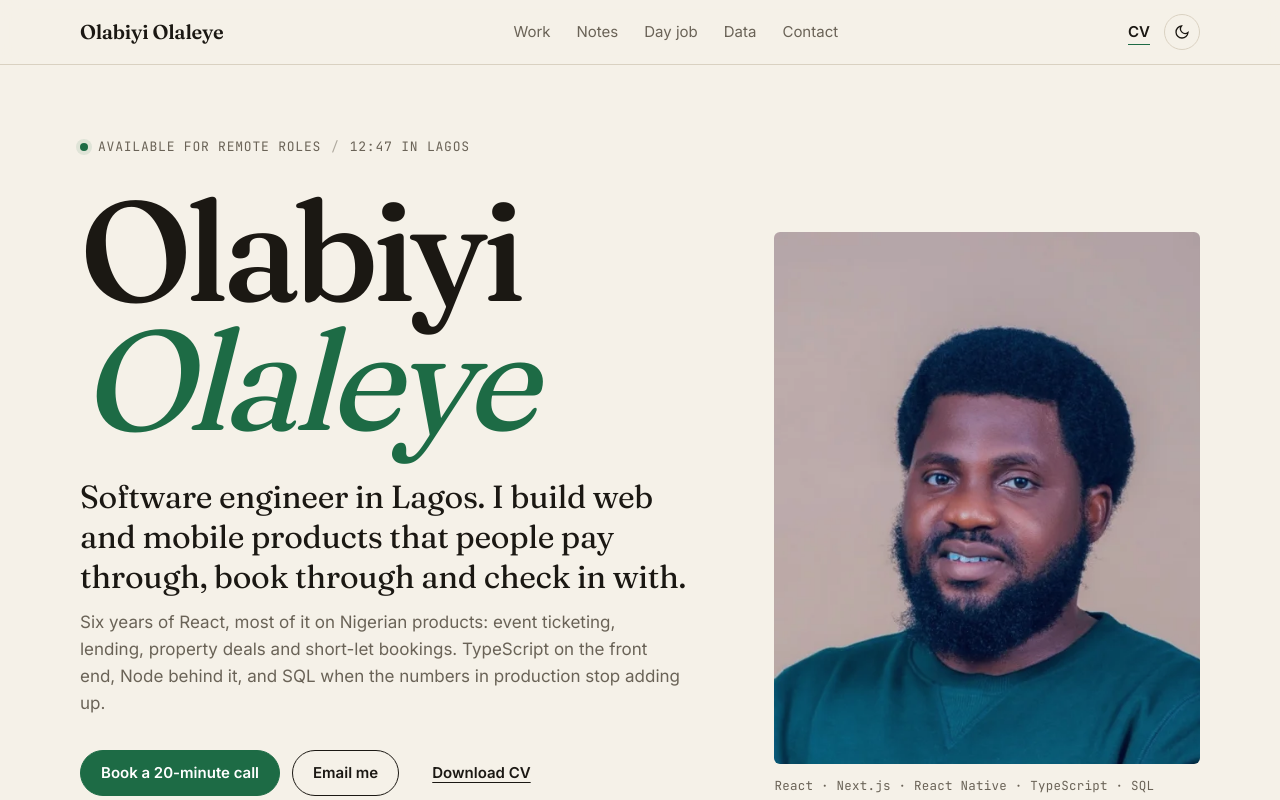
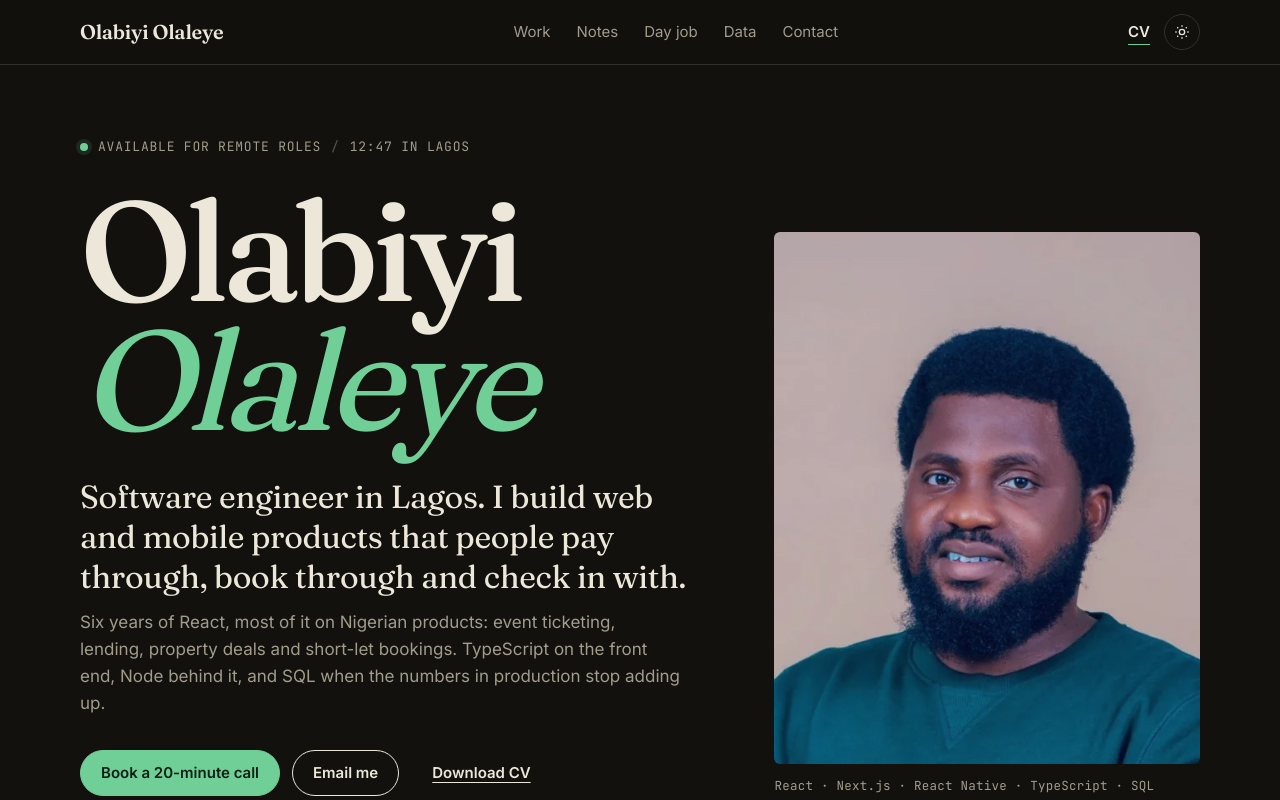
Before and after one commit to olabiyi-olaleye/olabiyi-portfolio, a Next.js app: page / in a window 1280 px wide. Shown: the top 800 px of the page. Built offline with nearby package versions, Linux system fonts and the light colour scheme.

Commit message:
Add files via upload

```diff
--- a/app/layout.tsx
+++ b/app/layout.tsx
@@ -19,15 +19,15 @@ export const metadata: Metadata = {
 };
 
 export const viewport: Viewport = {
-  themeColor: "#f5f1e8",
+  themeColor: "#12110e",
 };
 
-// Runs before paint so there is no flash of the wrong theme. Light is the default.
-const themeScript = `try{var t=localStorage.getItem('theme');document.documentElement.dataset.theme=t==='dark'?'dark':'light'}catch(e){document.documentElement.dataset.theme='light'}`;
+// Runs before paint so there is no flash of the wrong theme. Dark is the default.
+const themeScript = `try{var t=localStorage.getItem('theme');document.documentElement.dataset.theme=t==='light'?'light':'dark'}catch(e){document.documentElement.dataset.theme='dark'}`;
 
 export default function RootLayout({ children }: { children: React.ReactNode }) {
   return (
-    <html lang="en" data-theme="light" className={`${serif.variable} ${sans.variable} ${mono.variable}`} suppressHydrationWarning>
+    <html lang="en" data-theme="dark" className={`${serif.variable} ${sans.variable} ${mono.variable}`} suppressHydrationWarning>
       <head>
         <script dangerouslySetInnerHTML={{ __html: themeScript }} />
       </head>
--- a/app/theme-toggle.tsx
+++ b/app/theme-toggle.tsx
@@ -3,10 +3,10 @@
 import { useEffect, useState } from "react";
 
 export function ThemeToggle() {
-  const [theme, setTheme] = useState<"dark" | "light">("light");
+  const [theme, setTheme] = useState<"dark" | "light">("dark");
 
   useEffect(() => {
-    setTheme(document.documentElement.dataset.theme === "dark" ? "dark" : "light");
+    setTheme(document.documentElement.dataset.theme === "light" ? "light" : "dark");
   }, []);
 
   function toggle() {
```
